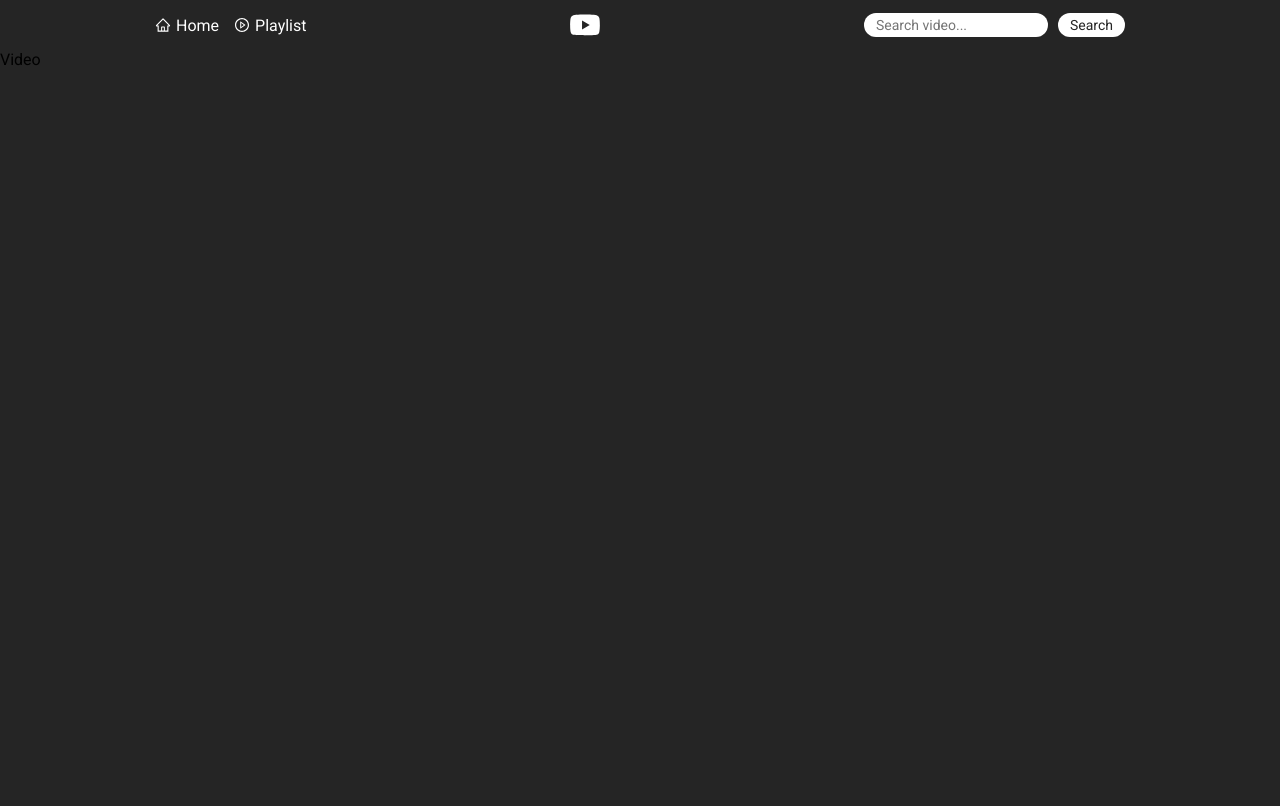
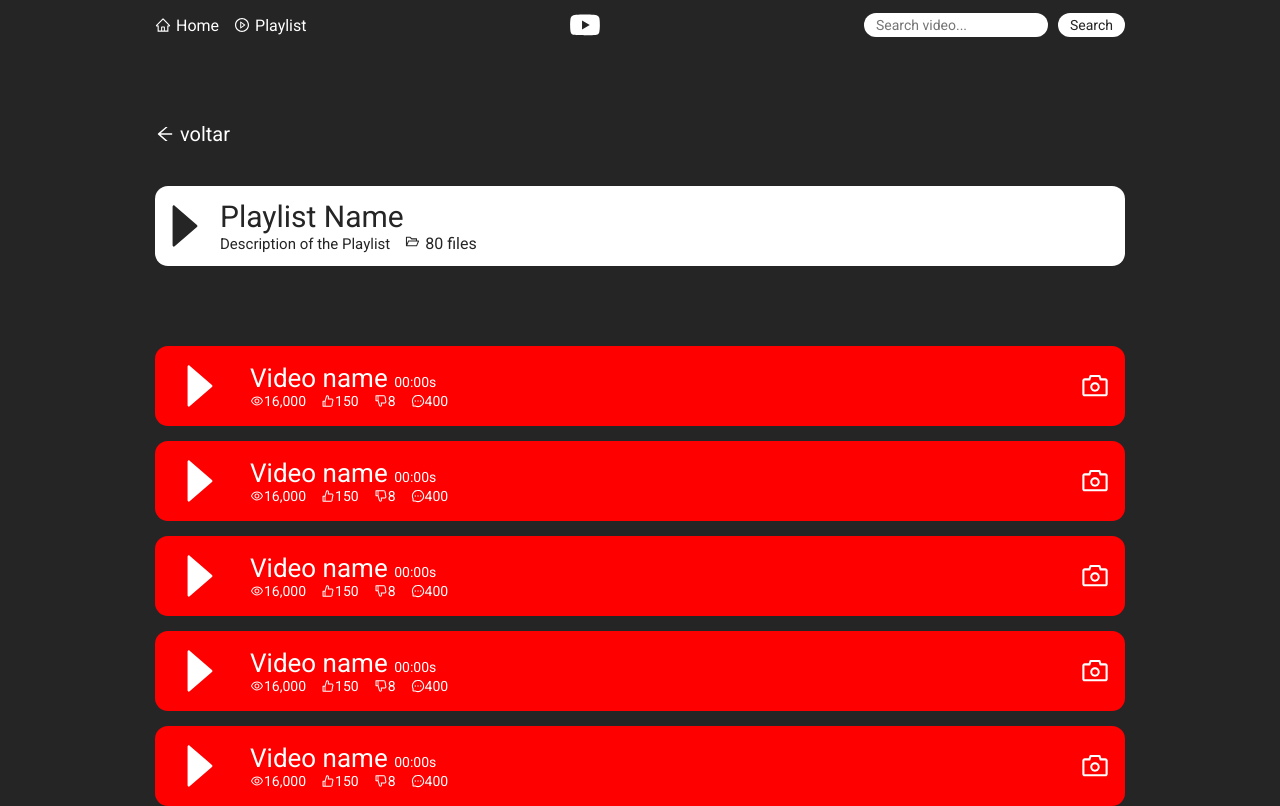
Before and after one commit to brunosana/dev-youtube-playlist-explorer, a React (Create React App) app: page /videos in a window 1280 px wide. Built offline with nearby package versions, Linux system fonts and the light colour scheme.

Commit message:
Create Videos Page

```diff
--- a/src/App.tsx
+++ b/src/App.tsx
@@ -2,7 +2,7 @@ import React from 'react';
 import { BrowserRouter, Route, Switch } from 'react-router-dom';
 
 import Home from './Pages/Home';
-import Playlist from './Pages/Playlist';
+import Playlist from './Pages/Playlists';
 import Video from './Pages/Videos';
 
 import Header from './Components/Header';
@@ -16,7 +16,7 @@ const App: React.FC = () => {
         <Header />
         <Switch>
           <Route path="/" exact component={Home} />
-          <Route path="/playlist" component={Playlist} />
+          <Route path="/playlists" component={Playlist} />
           <Route path="/videos" component={Video} />
         </Switch>
     </BrowserRouter>
--- a/src/Components/Header/index.tsx
+++ b/src/Components/Header/index.tsx
@@ -9,7 +9,7 @@ const Header: React.FC = () => {
         <Nav>
             <div>
                 <Link to="/" ><AiOutlineHome size={16} /> Home</Link>
-                <Link to="/playlist" ><AiOutlinePlayCircle size={16} /> Playlist</Link>
+                <Link to="/playlists" ><AiOutlinePlayCircle size={16} /> Playlist</Link>
             </div>
             <AiFillYoutube id="logo" size={34} />
             <div>
--- a/src/Pages/Home/index.tsx
+++ b/src/Pages/Home/index.tsx
@@ -14,7 +14,7 @@ const Home: React.FC = () => {
                         <p>Store your playlists and explore them</p>
                     </div>
                 </TitleContainer>
-                <Link to="/playlist" >Start</Link>
+                <Link to="/playlists" >Start</Link>
             </Container>
         </>
     );
--- a/src/Pages/Playlist/index.tsx
+++ b/src/Pages/Playlists/index.tsx
@@ -1,12 +1,12 @@
 import React, { FormEvent } from 'react';
 
-import { Form, Container, Playlists } from './styles';
+import { Form, Container, PlaylistsContainer } from './styles';
 
 import { AiFillYoutube, AiOutlineCaretRight } from 'react-icons/ai';
 
 import { Link } from 'react-router-dom';
 
-const Playlist: React.FC = () => {
+const Playlists: React.FC = () => {
 
     async function handleShowPlaylist(e: FormEvent<HTMLFormElement>){
         e.preventDefault();
@@ -20,7 +20,7 @@ const Playlist: React.FC = () => {
                     <input placeholder="Paste the playlist link here..." />
                     <button type="submit">Add</button>
                 </Form>
-                <Playlists>
+                <PlaylistsContainer>
                     <Link to="/videos" >
                         <AiFillYoutube id="videoIcon" size={60} />
                         <div>
@@ -61,10 +61,18 @@ const Playlist: React.FC = () => {
                         </div>
                         <AiOutlineCaretRight id="ClickIcon" size={30} />
                     </Link>
-                </Playlists>
+                    <Link to="/videos" >
+                        <AiFillYoutube id="videoIcon" size={60} />
+                        <div>
+                            <strong>Playlist name <span>00:00s</span></strong>
+                            <p>Description of the current playlist</p>
+                        </div>
+                        <AiOutlineCaretRight id="ClickIcon" size={30} />
+                    </Link>
+                </PlaylistsContainer>
             </Container>
         </>
     );
 };
 
-export default Playlist;
+export default Playlists;
--- a/src/Pages/Playlist/styles.ts
+++ b/src/Pages/Playlists/styles.ts
@@ -31,7 +31,7 @@ export const Form = styled.form`
 
 `;
 
-export const Playlists = styled.div`
+export const PlaylistsContainer = styled.div`
     display: flex;
     flex-direction: column;
     width: 100%;
--- a/src/Pages/Videos/index.tsx
+++ b/src/Pages/Videos/index.tsx
@@ -1,7 +1,115 @@
 import React from 'react';
 
+import {
+    AiFillCaretRight,
+    AiOutlineFolderOpen,
+    AiOutlineArrowLeft,
+    AiOutlineCamera,
+    AiOutlineLike,
+    AiOutlineMessage,
+    AiOutlineDislike,
+    AiOutlineEye
+} from 'react-icons/ai';
+import { Container, Header, PlaylistInfo, VideoContainer } from './styles';
+
+import { Link } from 'react-router-dom';
+
+//AiOutlineLike
+//AiOutlineEye
+//AiOutlineMessage
+//AiOutlineDislike
+
+
 const Video: React.FC = () => {
-    return <h1> Video </h1>;
+    return(
+        <>
+            <Container>
+                <Link id="back" to="/playlists">
+                    <AiOutlineArrowLeft size={20} /> voltar
+                </Link>
+                <Header>
+                    <AiFillCaretRight id="HeaderLogo" size={60} />
+                    <div>
+                        <h1>Playlist Name</h1>
+                        <PlaylistInfo>
+                            Description of the Playlist
+                            <span>
+                                <AiOutlineFolderOpen size={15} />
+                                80 files
+                            </span>
+                        </PlaylistInfo>
+                    </div>
+                </Header>
+                <VideoContainer>
+                    <Link to="/watch" >
+                        <AiFillCaretRight id="videoIcon" size={60} />
+                        <div>
+                            <strong>Video name <span>00:00s</span></strong>
+                            <p>
+                                <AiOutlineEye size={14} /> <span>16,000</span>
+                                <AiOutlineLike size={14} /> <span>150</span>
+                                <AiOutlineDislike size={14} /> <span>8</span>
+                                <AiOutlineMessage size={14} /> <span>400</span>
+                            </p>
+                        </div>
+                        <AiOutlineCamera id="ClickIcon" size={30} />
+                    </Link>
+                    <Link to="/watch" >
+                        <AiFillCaretRight id="videoIcon" size={60} />
+                        <div>
+                            <strong>Video name <span>00:00s</span></strong>
+                            <p>
+                                <AiOutlineEye size={14} /> <span>16,000</span>
+                                <AiOutlineLike size={14} /> <span>150</span>
+                                <AiOutlineDislike size={14} /> <span>8</span>
+                                <AiOutlineMessage size={14} /> <span>400</span>
+                            </p>
+                        </div>
+                        <AiOutlineCamera id="ClickIcon" size={30} />
+                    </Link>
+                    <Link to="/watch" >
+                        <AiFillCaretRight id="videoIcon" size={60} />
+                        <div>
+                            <strong>Video name <span>00:00s</span></strong>
+                            <p>
+                                <AiOutlineEye size={14} /> <span>16,000</span>
+                                <AiOutlineLike size={14} /> <span>150</span>
+                                <AiOutlineDislike size={14} /> <span>8</span>
+                                <AiOutlineMessage size={14} /> <span>400</span>
+                            </p>
+                        </div>
+                        <AiOutlineCamera id="ClickIcon" size={30} />
+                    </Link>
+                    <Link to="/watch" >
+                        <AiFillCaretRight id="videoIcon" size={60} />
+                        <div>
+                            <strong>Video name <span>00:00s</span></strong>
+                            <p>
+                                <AiOutlineEye size={14} /> <span>16,000</span>
+                                <AiOutlineLike size={14} /> <span>150</span>
+                                <AiOutlineDislike size={14} /> <span>8</span>
+                                <AiOutlineMessage size={14} /> <span>400</span>
+                            </p>
+                        </div>
+                        <AiOutlineCamera id="ClickIcon" size={30} />
+                    </Link>
+                    <Link to="/watch" >
+                        <AiFillCaretRight id="videoIcon" size={60} />
+                        <div>
+                            <strong>Video name <span>00:00s</span></strong>
+                            <p>
+                                <AiOutlineEye size={14} /> <span>16,000</span>
+                                <AiOutlineLike size={14} /> <span>150</span>
+                                <AiOutlineDislike size={14} /> <span>8</span>
+                                <AiOutlineMessage size={14} /> <span>400</span>
+                            </p>
+                        </div>
+                        <AiOutlineCamera id="ClickIcon" size={30} />
+                    </Link>
+                </VideoContainer>
+            </Container>
+        </>
+    );
 };
 
 export default Video;
--- /dev/null
+++ b/src/Pages/Videos/styles.ts
@@ -0,0 +1,109 @@
+import styled from 'styled-components';
+
+export const Container = styled.div`
+    color: #fff;
+    max-width: 1000px;
+    display: flex;
+    flex-direction: column;
+    margin: 0 auto;
+    padding: 0 15px;
+    margin-top:80px;
+
+
+    #back{
+        width: 75px;
+        display: flex;
+        align-items: center;
+        margin-bottom: 40px;
+        font-size: 20px;
+        transition: color 0.2s;
+        text-decoration: none;
+        color: #fff;
+        svg{
+            margin-right: 5px;
+        }
+
+        &:hover{
+            color: #FF0000;
+            cursor: pointer;
+        }
+    }
+`;
+
+export const Header = styled.div`
+    width: 100%;
+    height: 80px;
+    display: flex;
+    align-items: center;
+    background-color: #FFF;
+    color: #252525;
+    border-radius: 13px;
+    h1 {
+        font-size: 30px;
+    }
+    #HeaderLogo{
+        margin-right: 5px;
+    }
+`;
+
+export const PlaylistInfo = styled.div`
+    display: flex;
+    align-items: center;
+    font-size: 15px;
+    span{
+        align-items: center;
+        svg{
+            margin-left: 15px;
+            margin-right: 5px;
+        }
+    }
+`;
+
+export const VideoContainer = styled.div`
+    display: flex;
+    flex-direction: column;
+    width: 100%;
+    margin-top: 80px;
+
+    a{
+        display: flex;
+        text-decoration: none;
+        color: #fff;
+        background: #FF0000;
+        align-items: center;
+        padding: 10px 15px;
+        border-radius: 13px;
+        transition: transform 0.2s, background 0.2s;
+        #videoIcon{
+            margin-right: 20px;
+        }
+        #ClickIcon {
+            margin-left: auto;
+        }
+        strong{
+            font-size: 26px;
+            span{
+                font-size: 14px;
+            }
+        }
+        p{
+            display: flex;
+            align-items: center;
+            margin: 0 auto;
+            span{
+                font-size: 14px;
+                margin-right: 15px;
+            }
+        }
+
+        &:hover{
+            background: #af0404;
+            transform: translateX(15px);
+        }
+
+        & + a {
+            margin-top: 15px;
+        }
+
+    }
+`;
```
